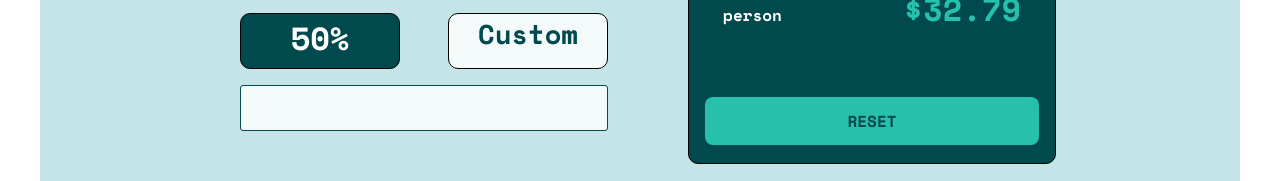
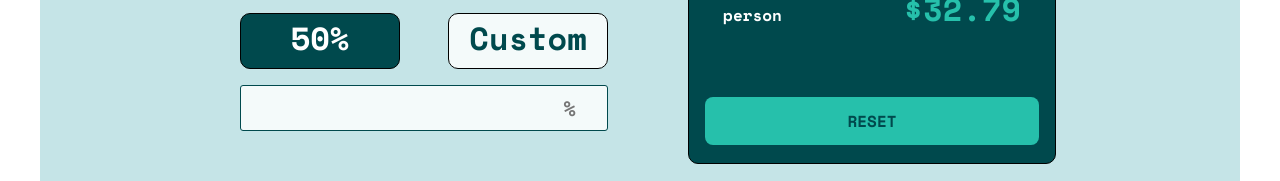
Before and after one commit to Alan114/Tip-calculator, a plain HTML site: page index.html in a window 1280 px wide. Both pictures are taken after a click on the element "Custom". Shown: the part 528-709 px from the top of the page. Drawn offline with nearby package versions, Linux system fonts and the light colour scheme.

Commit message:
minor visual changes

```diff
--- a/index.html
+++ b/index.html
@@ -39,7 +39,7 @@
           <div class="number">25%</div>
           <div class="number">50%</div>
           <div class="number custom">Custom</div>
-          <input type="number" id="custom-input">
+          <input type="number" id="custom-input" placeholder="%">
         </div>
       </div>
 
--- a/styles.css
+++ b/styles.css
@@ -96,7 +96,7 @@
 }
 
 .custom {
-  font-size: 1.7rem;
+  font-size: 2rem;
   font-weight: bold;
   color: hsl(183, 100%, 15%);
   background-color: hsl(189, 41%, 97%);
```
